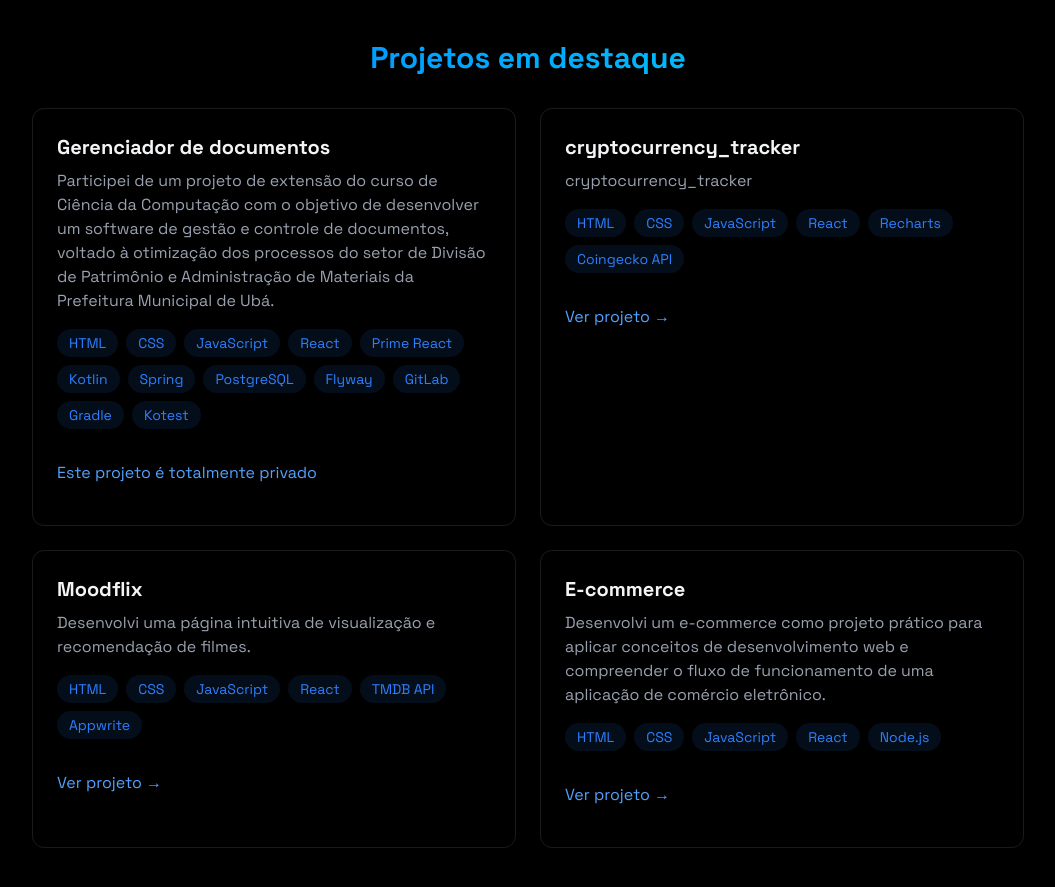
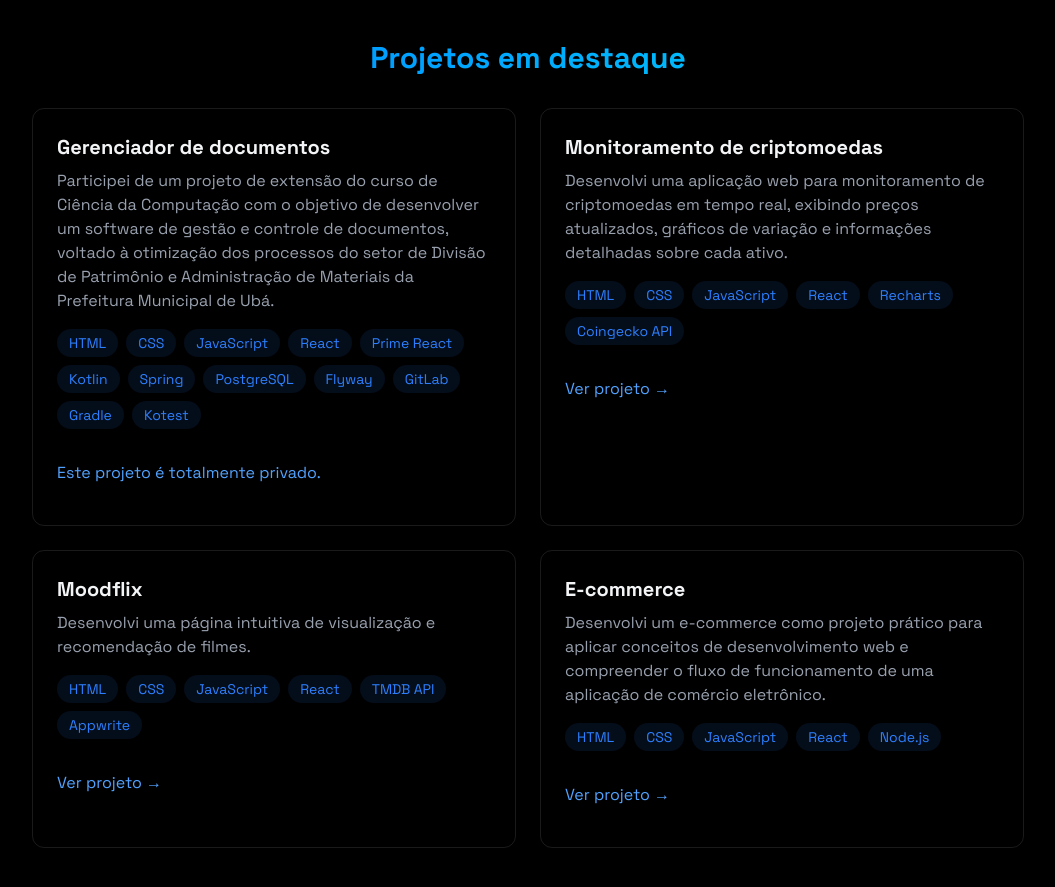
Before and after one commit to lucasrodriguescunha/beautiful-portfolio, a React (Vite) app: page /pt in a window 1280 px wide. Shown: the part 1960-2847 px from the top of the page, without its empty margins (112-1167 px from the left). Built offline with nearby package versions, Linux system fonts and the light colour scheme.

Commit message:
feat: implement real-time cryptocurrency tracker

```diff
--- a/src/components/sections/Projects.jsx
+++ b/src/components/sections/Projects.jsx
@@ -54,7 +54,7 @@ export const Projects = () => {
                   className='text-blue-400 hover:text-blue-300 transition-colors my-4'
                   disabled={true}
                 >
-                  Este projeto é totalmente privado
+                  Este projeto é totalmente privado.
                 </a>
               </div>
             </div>
@@ -62,10 +62,10 @@ export const Projects = () => {
             <div
               className='p-6 rounded-xl border border-white/10 hover:-translate-y-1 hover:border-blue-500/30 hover:shadow-[0_2px_8px_rgba(59, 130, 246, 0.1)] transition-all'>
               <h3 className='text-xl font-bold mb-2'>
-                {t('cryptocurrency_tracker')}
+                {t('cryptocurrency_tracker_title')}
               </h3>
               <p className='text-gray-400 mb-4'>
-                {t('cryptocurrency_tracker')}
+                {t('cryptocurrency_tracker_description')}
               </p>
               <div className='flex flex-wrap gap-2 mb-4'>
                 {
@@ -88,7 +88,7 @@ export const Projects = () => {
 
               <div className='flex justify-between items-center'>
                 <a
-                  href='#'
+                  href='https://crypto-project-omega-eosin.vercel.app/'
                   className='text-blue-400 hover:text-blue-300 transition-colors my-4'
                 >
                   {t('view_project')} &#8594;
--- a/src/locales/en/translation.json
+++ b/src/locales/en/translation.json
@@ -21,6 +21,8 @@
   "featured_projects": "Featured projects",
   "document_manager_title": "Document manager",
   "document_manager_description": "I participated in an extension project for the Computer Science course with the goal of developing document management and control software, aimed at optimizing the processes of the Assets and Materials Administration Division of the Municipality of Ubá.",
+  "cryptocurrency_tracker_title": "Cryptocurrency tracker",
+  "cryptocurrency_tracker_description": "I developed a web application for real-time cryptocurrency monitoring, displaying updated prices, price fluctuation charts, and detailed information about each asset.",
   "moodflix_title": "Moodflix",
   "moodflix_description": "I developed an intuitive movie viewing and recommendation system.",
   "ecommerce_title": "E-commerce",
--- a/src/locales/pt/translation.json
+++ b/src/locales/pt/translation.json
@@ -21,6 +21,8 @@
   "featured_projects": "Projetos em destaque",
   "document_manager_title": "Gerenciador de documentos",
   "document_manager_description": "Participei de um projeto de extensão do curso de Ciência da Computação com o objetivo de desenvolver um software de gestão e controle de documentos, voltado à otimização dos processos do setor de Divisão de Patrimônio e Administração de Materiais da Prefeitura Municipal de Ubá.",
+  "cryptocurrency_tracker_title": "Monitoramento de criptomoedas",
+  "cryptocurrency_tracker_description": "Desenvolvi uma aplicação web para monitoramento de criptomoedas em tempo real, exibindo preços atualizados, gráficos de variação e informações detalhadas sobre cada ativo.",
   "moodflix_title": "Moodflix",
   "moodflix_description": "Desenvolvi uma página intuitiva de visualização e recomendação de filmes.",
   "ecommerce_title": "E-commerce",
```
